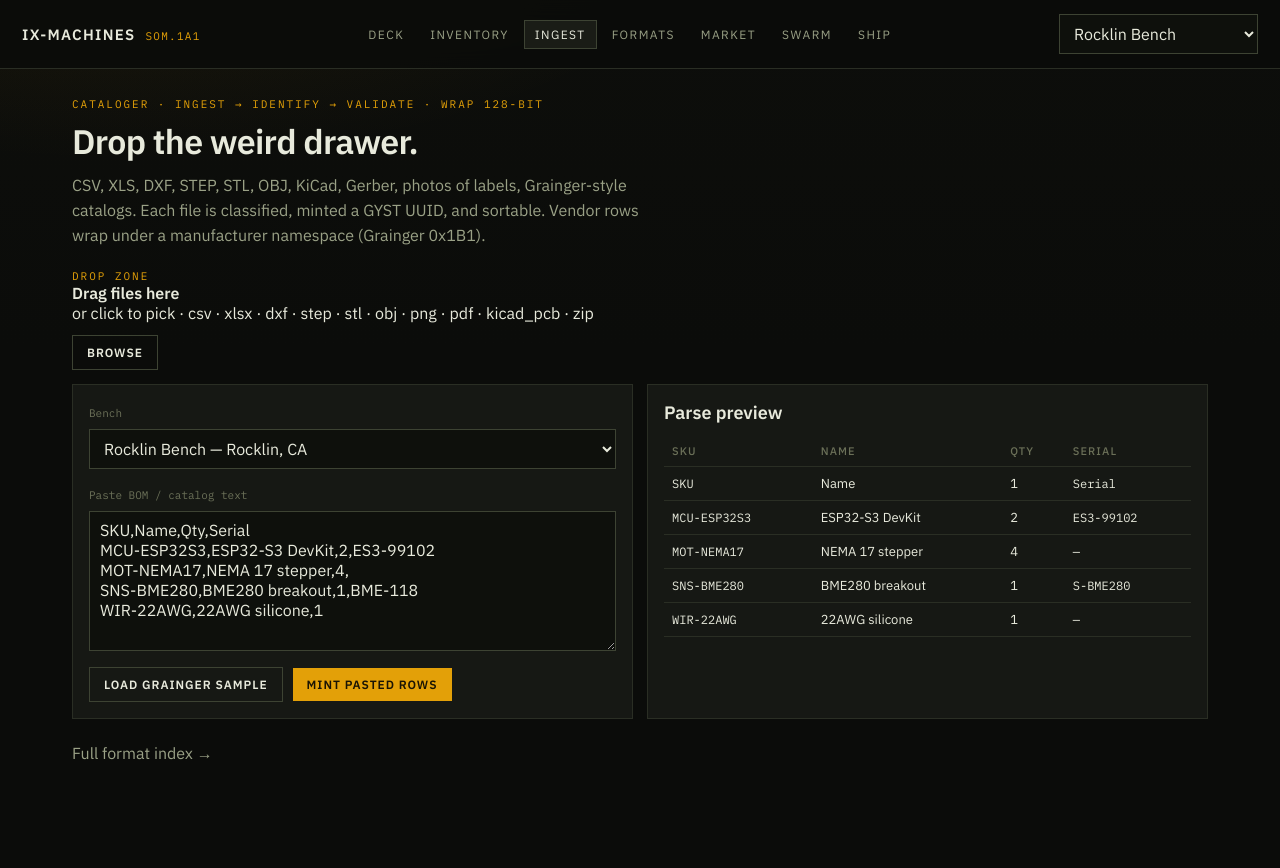
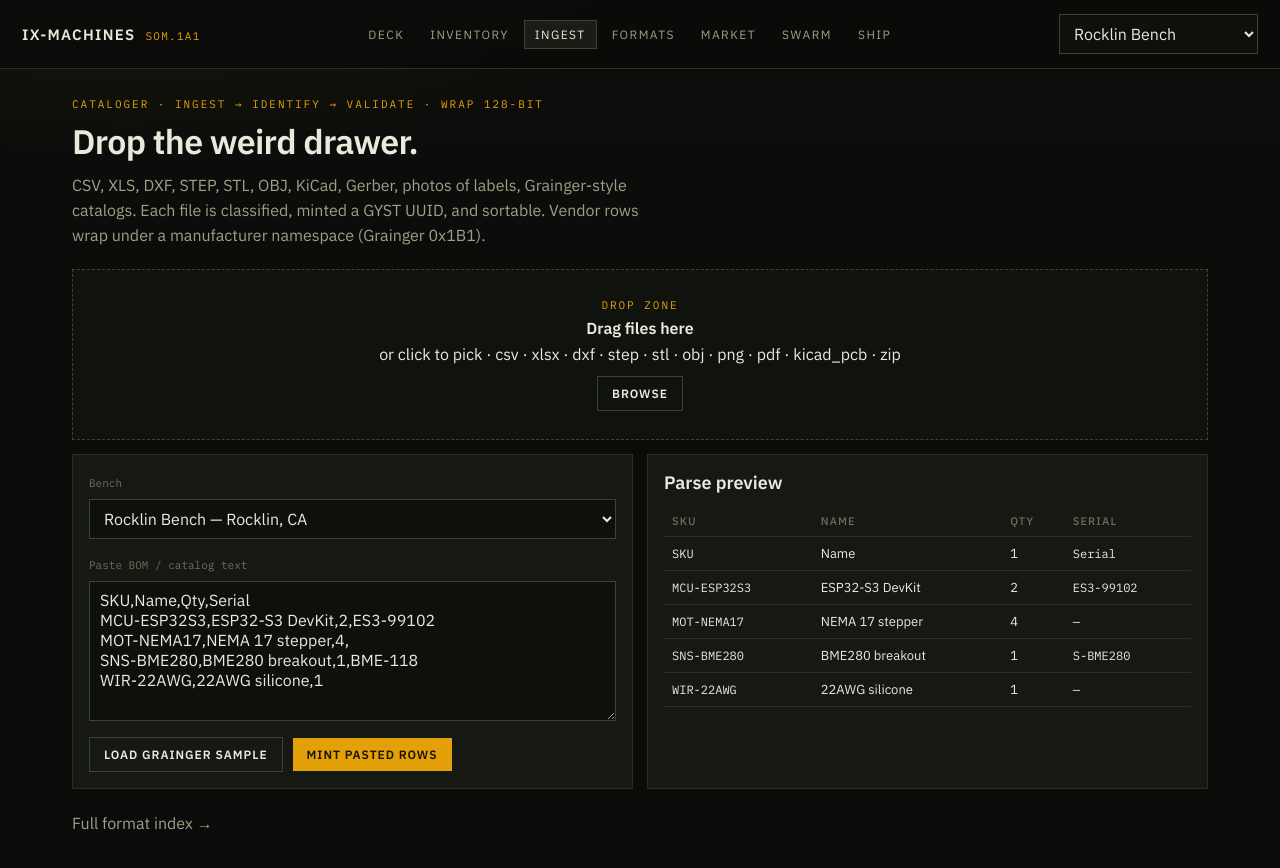
Before and after one commit to SoMaCoSF/ix-machines, a Next.js app: page /upload in a window 1280 px wide. Shown: the top 868 px of the page. Built offline with nearby package versions, Linux system fonts and the light colour scheme.

Commit message:
style: drop zone

```diff
--- a/app/globals.css
+++ b/app/globals.css
@@ -79,6 +79,14 @@ textarea { min-height: 140px; resize: vertical; }
 .blocks i { width: 10px; height: 18px; background: #1a160e; display: block; }
 .feed { font-family: var(--mono); font-size: 12px; color: var(--muted); }
 .feed div { padding: 8px 0; border-bottom: 1px dashed var(--line); }
+.drop {
+  border: 1px dashed var(--line2);
+  background: #10120d;
+  padding: 28px;
+  text-align: center;
+}
+.drop.on { border-color: var(--amber); background: #18160c; }
+.drop strong { display: block; margin: 6px 0; }
 @media (max-width: 860px) {
   .g2, .g3, .g4 { grid-template-columns: 1fr; }
   h1 { font-size: 26px; }
```
